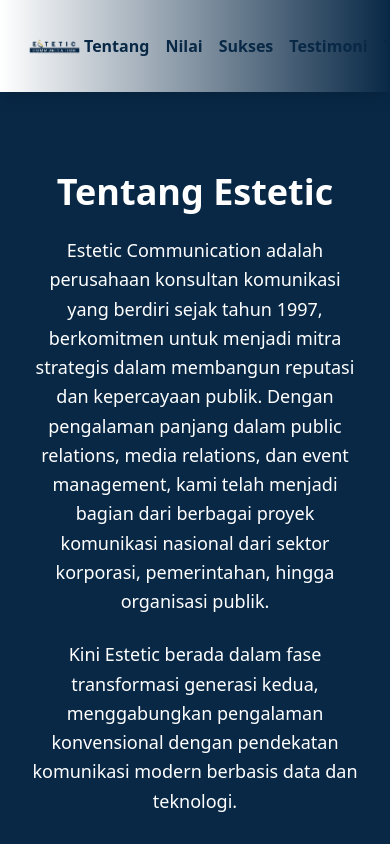
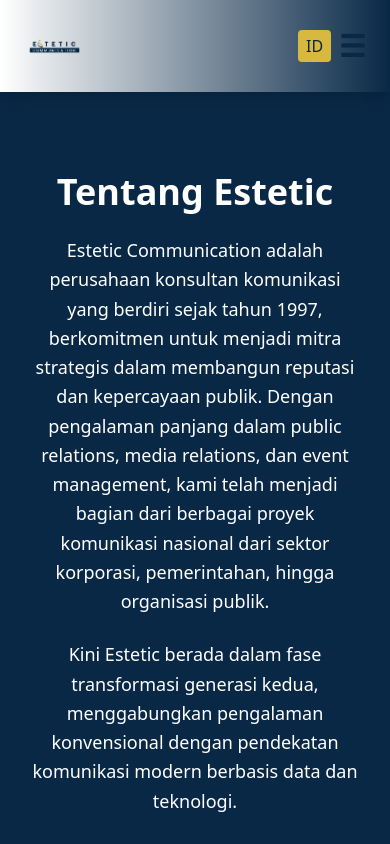
Before and after one commit to ProfAdri90/estetic-dinamis, a Next.js app: page / in a window 390 px wide. Shown: the top 844 px of the page. Built offline with nearby package versions, Linux system fonts and the light colour scheme.

Commit message:
Update index.js

```diff
--- a/pages/index.js
+++ b/pages/index.js
@@ -73,36 +73,46 @@
       : ["AGM", "IPO", "Exhibition, seminar, workshop", "Talkshow", "New product launch", "Digital marketing", "Advertising"]
 };
 
-
+const [menuOpen, setMenuOpen] = useState(false);
   return (
    <div className="min-h-screen bg-[#082846] text-white font-sans scroll-smooth overflow-x-hidden w-full">
       <header className="w-full sticky top-0 z-50 bg-gradient-to-r from-white to-[#082846] shadow-lg flex justify-between items-center px-6 py-4">
         <img src="/logo.png" alt="Logo" className="h-[60px] md:h-[100px] object-contain" />
-        <nav className="flex gap-4 text-[#082846] font-semibold">
-          <button onClick={() => scrollTo("tentang")}>
-          {lang === "id" ? "Tentang" : "About"}
-          </button>
-          <button onClick={() => scrollTo("nilai")}>
-          {lang === "id" ? "Nilai" : "Values"}
-          </button>
-          <button onClick={() => scrollTo("sukses")}>
-          {lang === "id" ? "Sukses" : "Success"}
-          </button>
-          <button onClick={() => scrollTo("testimoni")}>
-          {lang === "id" ? "Testimoni" : "Testimonials"}
-          </button>
-          <button onClick={() => scrollTo("tim")}>
-          {lang === "id" ? "Tim" : "Team"}
-          </button>
-          <button onClick={() => scrollTo("layanan")}>
-          {lang === "id" ? "Layanan" : "Services"}
-          </button>
-          <button onClick={() => scrollTo("kontak")}>
-          {lang === "id" ? "Kontak" : "Contact"}
-          </button>
-          <button onClick={switchLang} className="bg-[#d7b940] text-[#082846] px-2 py-1 rounded">{lang === "id" ? "ID" : "EN"}</button>
-        </nav>
+        {/* Desktop Nav */}
+  <nav className="hidden md:flex gap-4 text-[#082846] font-semibold">
+  <button onClick={() => scrollTo("tentang")}>{lang === "id" ? "Tentang" : "About"}</button>
+  <button onClick={() => scrollTo("nilai")}>{lang === "id" ? "Nilai" : "Values"}</button>
+  <button onClick={() => scrollTo("sukses")}>{lang === "id" ? "Sukses" : "Success"}</button>
+  <button onClick={() => scrollTo("testimoni")}>{lang === "id" ? "Testimoni" : "Testimonials"}</button>
+  <button onClick={() => scrollTo("tim")}>{lang === "id" ? "Tim" : "Team"}</button>
+  <button onClick={() => scrollTo("layanan")}>{lang === "id" ? "Layanan" : "Services"}</button>
+  <button onClick={() => scrollTo("kontak")}>{lang === "id" ? "Kontak" : "Contact"}</button>
+</nav>
+
+    {/* Mobile Hamburger */}
+  <div className="md:hidden flex items-center gap-2">
+  <button onClick={switchLang} className="bg-[#d7b940] text-[#082846] px-2 py-1 rounded">
+    {lang === "id" ? "ID" : "EN"}
+    </button>
+  <button onClick={() => setMenuOpen(!menuOpen)} className="text-[#082846] text-3xl font-bold">
+    ☰
+  </button>
+</div>
+
       </header>
+    {/* Mobile dropdown menu */}
+{menuOpen && (
+  <div className="md:hidden bg-white text-[#082846] px-6 py-4 flex flex-col gap-2 shadow-md">
+    <button onClick={() => scrollTo("tentang")}>{lang === "id" ? "Tentang" : "About"}</button>
+    <button onClick={() => scrollTo("nilai")}>{lang === "id" ? "Nilai" : "Values"}</button>
+    <button onClick={() => scrollTo("sukses")}>{lang === "id" ? "Sukses" : "Success"}</button>
+    <button onClick={() => scrollTo("testimoni")}>{lang === "id" ? "Testimoni" : "Testimonials"}</button>
+    <button onClick={() => scrollTo("tim")}>{lang === "id" ? "Tim" : "Team"}</button>
+    <button onClick={() => scrollTo("layanan")}>{lang === "id" ? "Layanan" : "Services"}</button>
+    <button onClick={() => scrollTo("kontak")}>{lang === "id" ? "Kontak" : "Contact"}</button>
+  </div>
+)}
+
 
       <section id="tentang" className="scroll-mt-[100px] text-center py-20 px-8">
   <h2 className="text-4xl font-semibold mb-6">
```
